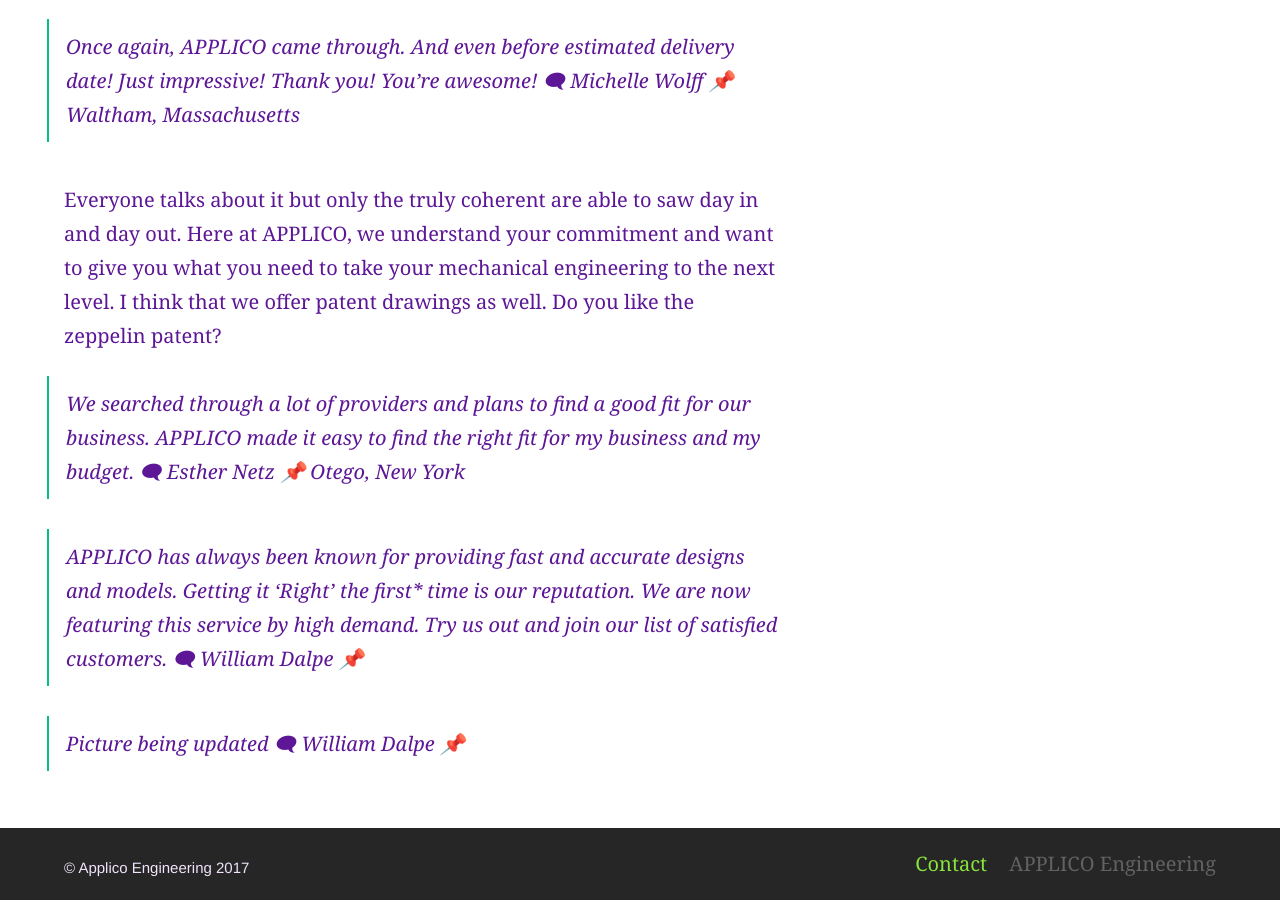
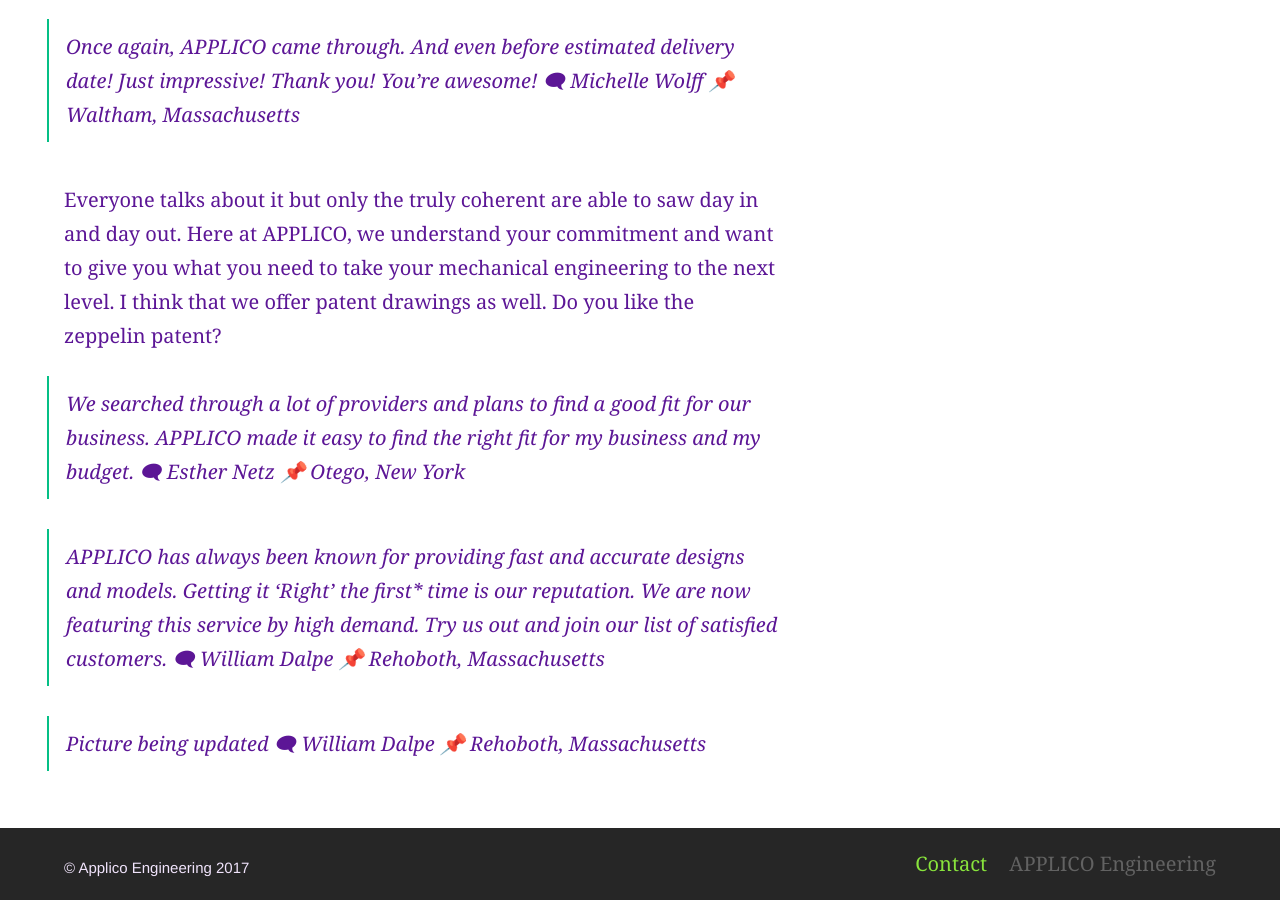
Before and after one commit to owen-applico/applico.engineering, a Jekyll site: the page built from index.md, in a window 1280 px wide and 900 px high, scrolled down 1924 px. Built offline with Jekyll 4.4.1, drawn with Linux system fonts in a browser that asks for light colours.

Commit message:
adjusting location for William Dalpe

```diff
--- a/index.md
+++ b/index.md
@@ -59,8 +59,8 @@ Getting it 'Right' the first* time is our reputation.
 We are now featuring this service by high demand.
 Try us out and join our list of satisfied customers.
 > 🗨 William Dalpe
-> 📌
+> 📌 Rehoboth, Massachusetts
 
 > Picture being updated
 > 🗨 William Dalpe
-> 📌
+> 📌 Rehoboth, Massachusetts
```
